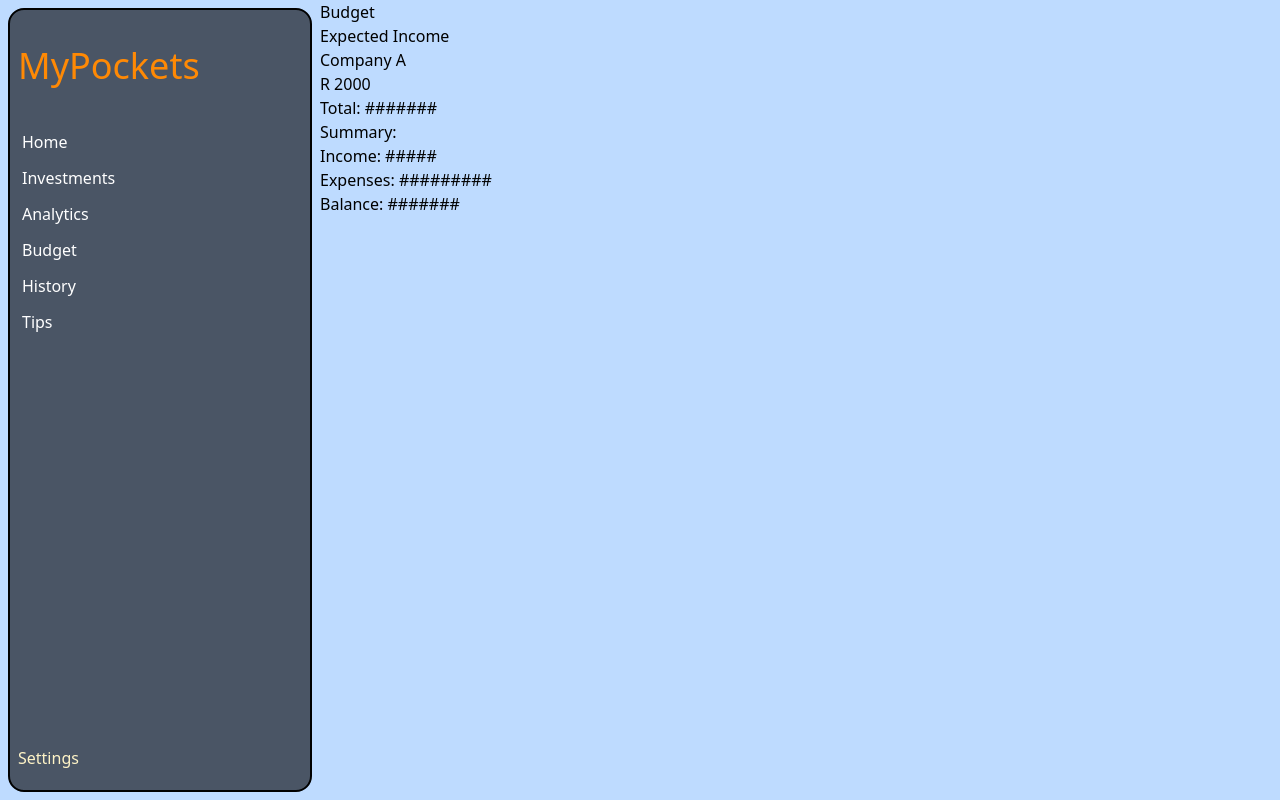
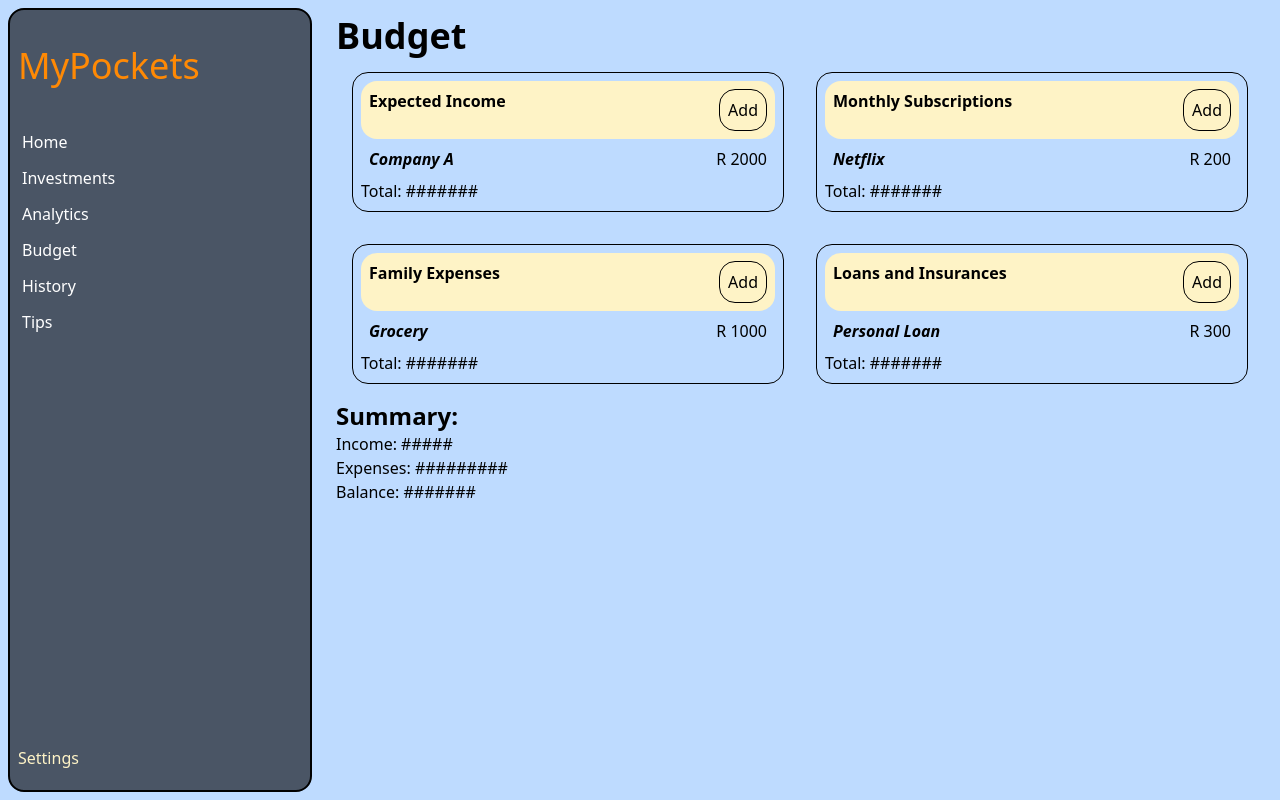
Before and after one commit to ThabangP07/My_Pockets, a React (Vite) app in the folder My_Pockets/: page /budget in a window 1280 px wide. Built offline with nearby package versions, Linux system fonts and the light colour scheme.

Commit message:
style: enhance Budget and BudgetCard components with improved layout and styling

```diff
--- a/My_Pockets/src/pages/Budget.jsx
+++ b/My_Pockets/src/pages/Budget.jsx
@@ -3,13 +3,32 @@ import BudgetCard from './BudgetCard';
 
 function Budget() {
   return (
-    <div>
-      <h1>Budget</h1>
-      <div>
-        <BudgetCard heading={"Expected Income"} item={"Company A"} amount={"R 2000"} />
+    <div className='m-4'>
+      <h1 className='font-bold text-4xl'>Budget</h1>
+      <div className='grid grid-cols-2'>
+        <BudgetCard
+          heading={"Expected Income"}
+          item={"Company A"}
+          amount={"R 2000"}
+        />
+        <BudgetCard
+          heading={"Monthly Subscriptions"}
+          item={"Netflix"}
+          amount={"R 200"}
+        />
+        <BudgetCard
+          heading={"Family Expenses"}
+          item={"Grocery"}
+          amount={"R 1000"}
+        />
+        <BudgetCard
+          heading={"Loans and Insurances"}
+          item={"Personal Loan"}
+          amount={"R 300"}
+        />
       </div>
 
-      <h5>Summary:</h5>
+      <h5 className='font-bold text-2xl'>Summary:</h5>
       <p>Income: #####</p>
       <p>Expenses: #########</p>
       <p>Balance: #######</p>
--- a/My_Pockets/src/pages/BudgetCard.jsx
+++ b/My_Pockets/src/pages/BudgetCard.jsx
@@ -3,8 +3,12 @@ import BudgetCardItem from './BudgetCardItem'
 
 function BudgetCard(props) {
   return (
-    <div>
-      <h4>{props.heading}</h4>
+    <div className="border rounded-2xl p-2 m-4">
+      <div className="bg-amber-100 p-2 rounded-2xl flex justify-between">
+        <h4 className='font-bold'>{props.heading}</h4>
+        <button className='border rounded-2xl p-2'>Add</button>
+      </div>
+
       <BudgetCardItem item={props.item} amount={props.amount} />
       <p>Total: #######</p>
     </div>
--- a/My_Pockets/src/pages/BudgetCardItem.jsx
+++ b/My_Pockets/src/pages/BudgetCardItem.jsx
@@ -2,8 +2,8 @@ import React from 'react'
 
 function BudgetCardItem({item, amount}) {
   return (
-    <div>
-      <p>{item}</p>
+    <div className='flex justify-between p-2'>
+      <p className='font-bold italic'>{item}</p>
       <p>{amount}</p>
     </div>
   );
```
